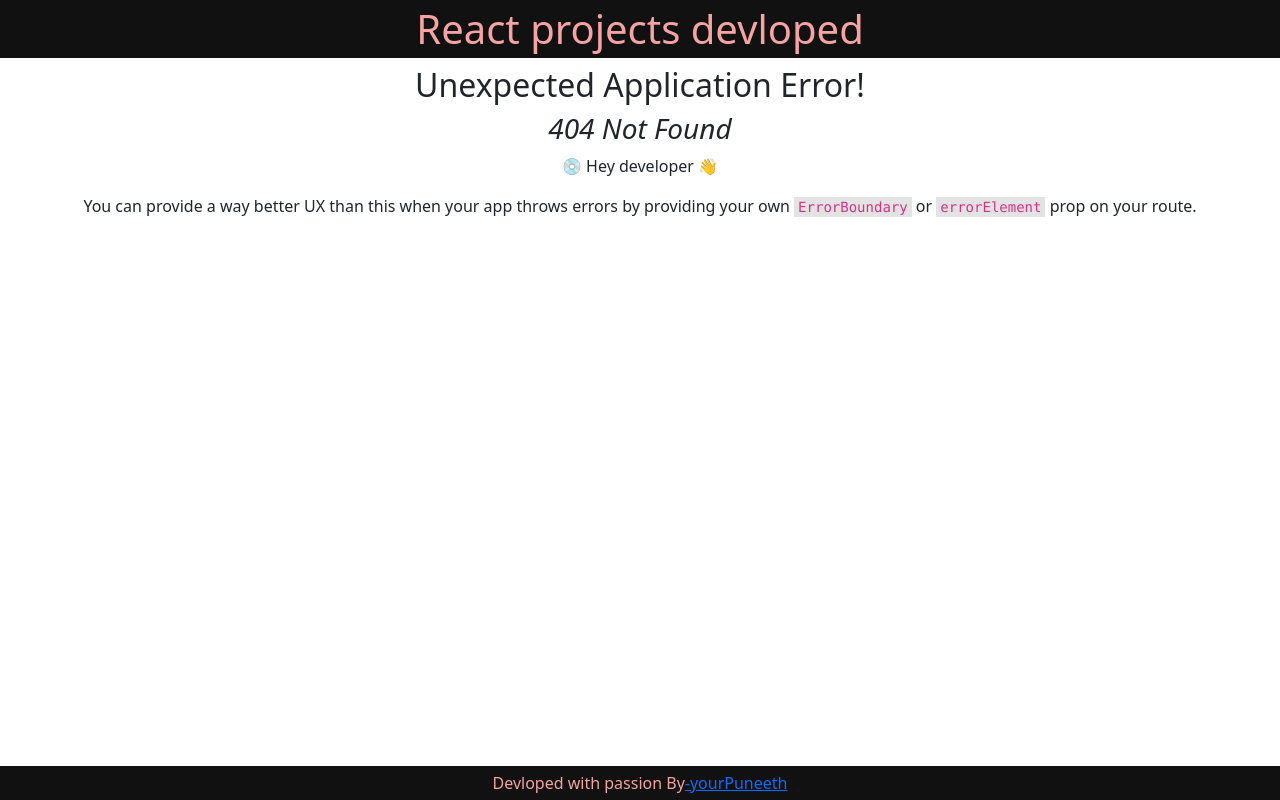
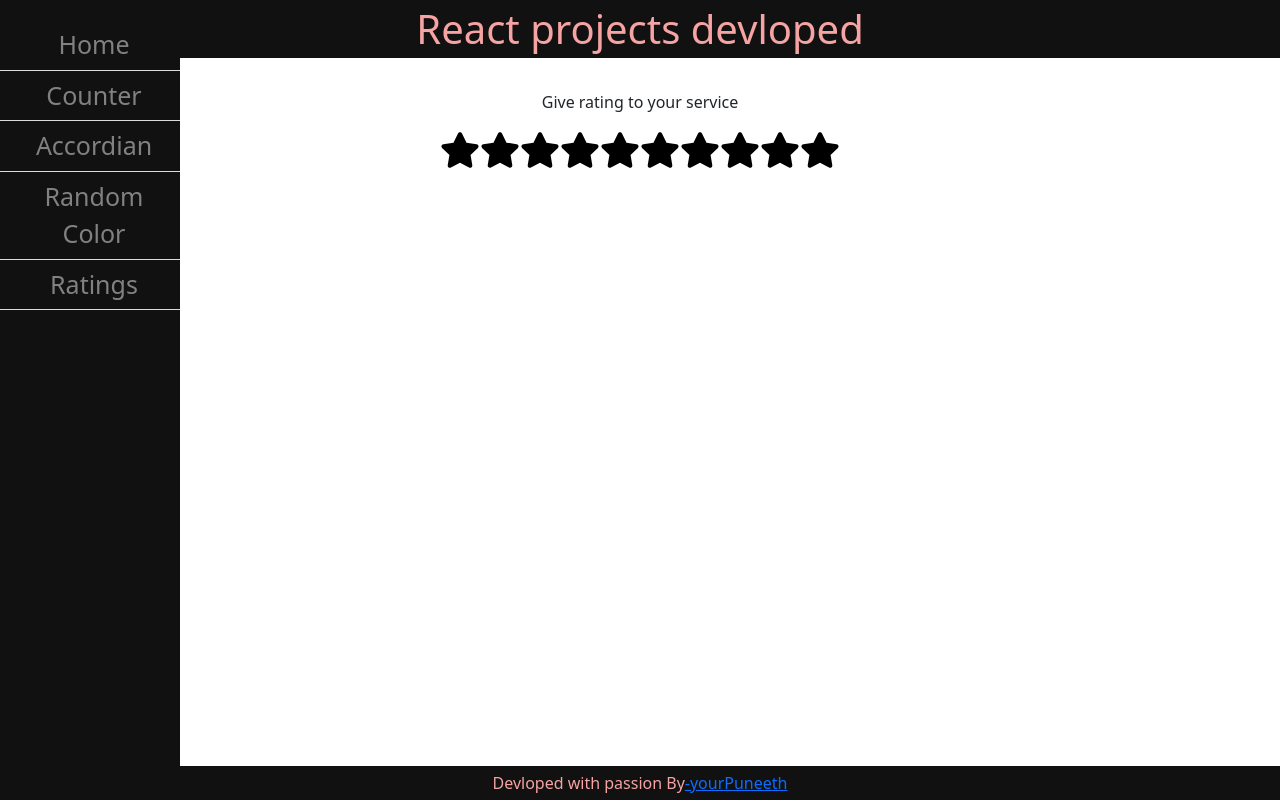
Before and after one commit to puneethnviraat/react-practice, a React (Create React App) app: page /star-rating in a window 1280 px wide. Before the commit this address had no page. Built offline with nearby package versions, Linux system fonts and the light colour scheme.

Commit message:
star ratings

```diff
--- a/package.json
+++ b/package.json
@@ -11,6 +11,7 @@
     "react": "^18.3.1",
     "react-bootstrap": "^2.10.2",
     "react-dom": "^18.3.1",
+    "react-icons": "^5.2.1",
     "react-redux": "^9.1.2",
     "react-router-dom": "^6.23.1",
     "react-scripts": "5.0.1",
--- a/src/App.js
+++ b/src/App.js
@@ -5,6 +5,7 @@
 import Home from './components/Home';
 import Header from './components/Header';
 import Footer from './components/Footer';
+import StarRating from './components/star-rating';
 
 const router = createBrowserRouter([
   {
@@ -19,6 +20,10 @@
       {
         path: '/random-color',
         element: <RandomColor />,
+      },
+      {
+        path: '/star-rating',
+        element: <StarRating />,
       },
     ],
   },
--- a/src/components/Sidebar.jsx
+++ b/src/components/Sidebar.jsx
@@ -8,6 +8,7 @@
       <Link to="/Counter">Counter</Link>
       <Link to="/accordian">Accordian</Link>
       <Link to="/random-color">Random Color</Link>
+      <Link to="/star-rating">Ratings</Link>
     </div>
   );
 };
--- /dev/null
+++ b/src/components/star-rating/index.jsx
@@ -0,0 +1,41 @@
+import React, { useState } from 'react';
+import { FaStar } from 'react-icons/fa';
+import './style.css';
+
+const StarRating = ({ noOfStars = 10 }) => {
+  const [rating, setRating] = useState(0);
+  const [hover, setHover] = useState(0);
+
+  function hanleClick(getCurrentIndex) {
+    setRating(getCurrentIndex);
+  }
+
+  function handleMouseEnter(getCurrentIndex) {
+    setHover(getCurrentIndex);
+  }
+
+  function hanleMouseLeave(getCurrentIndex) {
+    setHover(rating);
+  }
+  return (
+    <div className="star-rating">
+      <br></br>
+      <p>Give rating to your service</p>
+      {[...Array(noOfStars)].map((_, index) => {
+        index += 1;
+        return (
+          <FaStar
+            className={index <= (hover || rating) ? 'active' : 'inactive'}
+            key={index}
+            onClick={() => hanleClick(index)}
+            onMouseOver={() => handleMouseEnter(index)}
+            onMouseLeave={() => hanleMouseLeave(index)}
+            size={40}
+          />
+        );
+      })}
+    </div>
+  );
+};
+
+export default StarRating;
--- /dev/null
+++ b/src/components/star-rating/style.css
@@ -0,0 +1,6 @@
+.active{
+  color: #fff700;
+}
+.inactive{
+  color: #000000;
+}
```
Also changed, not shown: 1 other file (tests, documents, lock files or other folders).
